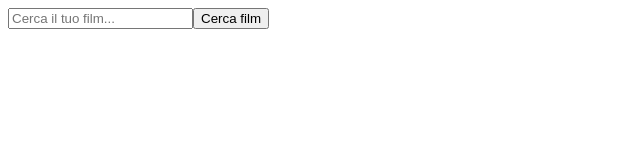
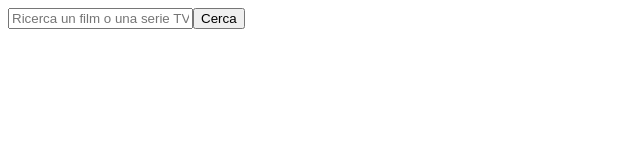
Before and after one commit to fabiomazzilli85/Boolflix, a Vue app: page / in a window 1280 px wide. Shown: the top 160 px of the page, without its empty margins (0-640 px from the left). Built offline with nearby package versions, Linux system fonts and the light colour scheme.

Commit message:
Inserito searchResults array vuoto. Inserito searchQuery che manda a schermo i film trovati

```diff
--- a/src/App.vue
+++ b/src/App.vue
@@ -3,10 +3,12 @@ import ApiService from './api';
 
 export default {
   data() {
-    return {
-      searchQuery: '',
-    };
-  },
+  return {
+    searchQuery: '',
+    searchResults: [],
+  };
+},
+
   methods: {
     async search() {
       try {
@@ -19,9 +21,17 @@ export default {
 </script>
 
 <template>
-    <div>
-    <input type="text" v-model="searchQuery" placeholder="Cerca il tuo film..." @keyup.enter="search">
-    <button @click="search">Cerca film</button>
+   <div>
+    <input type="text" v-model="searchQuery" @keyup.enter="search" placeholder="Ricerca un film o una serie TV">
+    <button @click="search">Cerca</button>
+    <div v-if="searchResults.length > 0">
+      <h2>Risultati della ricerca per "{{ searchQuery }}"</h2>
+      <ul>
+        <li v-for="result in searchResults" :key="result.id">
+          {{ result.original_title }}
+        </li>
+      </ul>
+    </div>
   </div>
 </template>
 
```
